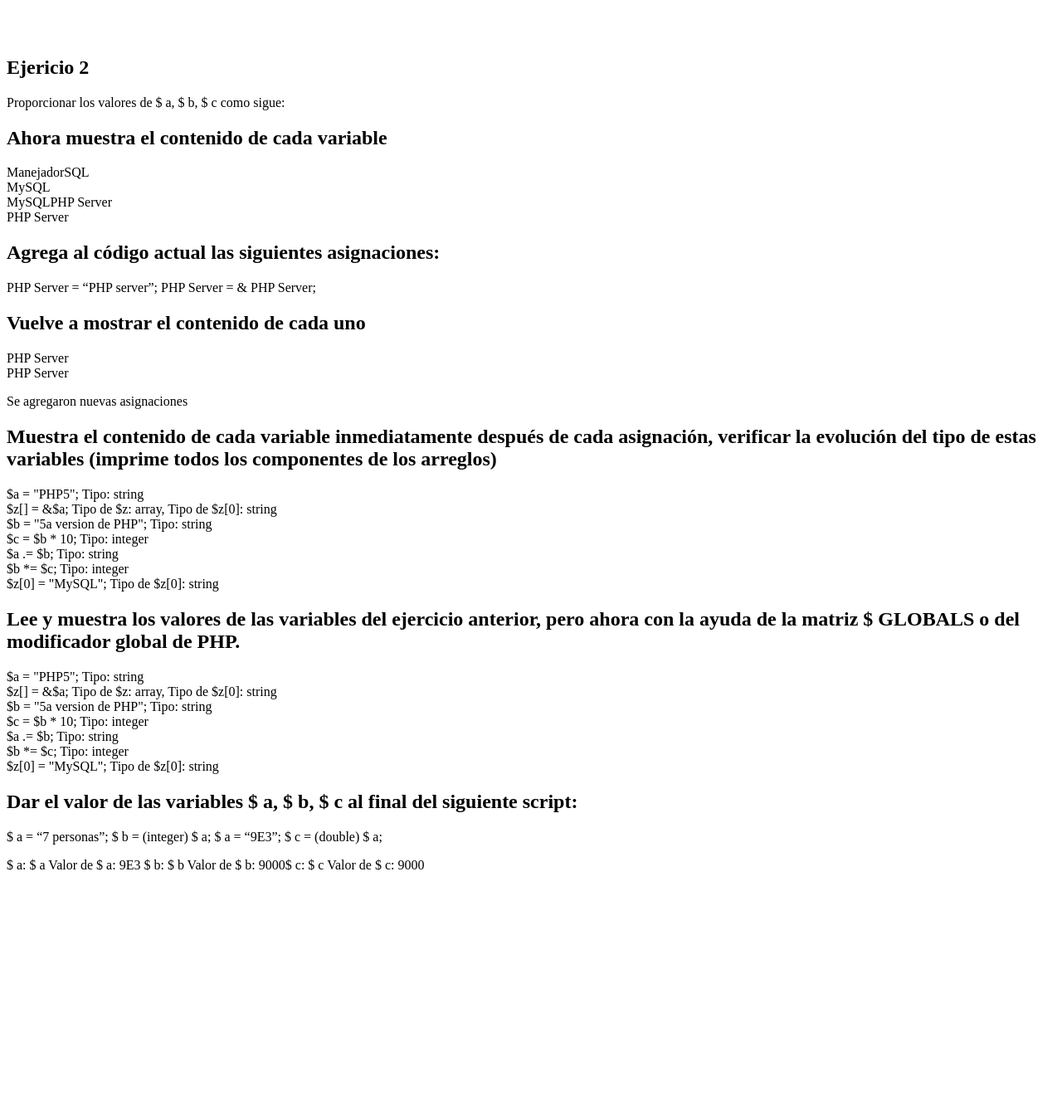
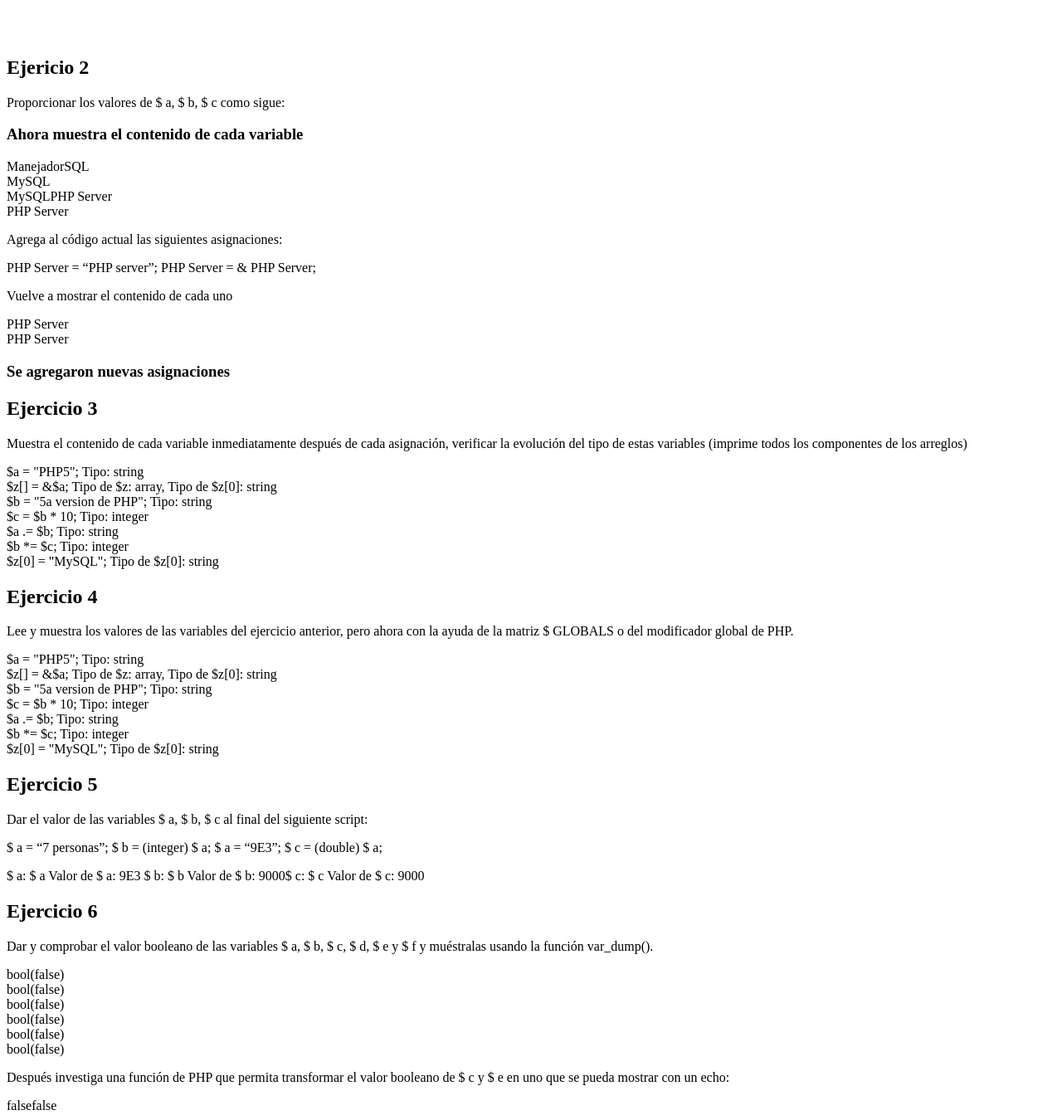
Before and after one commit to Valeriagarzon/tecweb, a PHP site: page / in a window 1280 px wide. Shown: the part 229-1579 px from the top of the page at 83% size. Before the commit the page ends 1278 px from the top, so only its background shows below. Run offline with PHP 8.4, Linux system fonts and the light colour scheme.

Commit message:
Ejercico 6 Cargado

```diff
--- a/practicas/p03/index.php
+++ b/practicas/p03/index.php
@@ -37,7 +37,7 @@
         $a = "PHP server";
         $b = &$a;
 
-        echo "<h2> Ahora muestra el contenido de cada variable </h2>";
+        echo "<h3> Ahora muestra el contenido de cada variable </h3>";
 
         echo ($a = "ManejadorSQL"); echo "<br>";
         echo ($b = "MySQL"); echo "<br>";
@@ -45,7 +45,7 @@
         echo ($a = "PHP Server"); echo "<br>";
         echo ($b); echo "<br>";
 
-        echo "<h2>Agrega al código actual las siguientes asignaciones: </h2>";
+        echo "<p>Agrega al código actual las siguientes asignaciones: </p>";
         echo "
         <p>
         $a = “PHP server”;
@@ -53,16 +53,17 @@
         $a;
         </p>";
 
-        echo "<h2>Vuelve a mostrar el contenido de cada uno </h2>";
+        echo "<p>Vuelve a mostrar el contenido de cada uno </p>";
         echo ($a = "PHP Server"); echo "<br>";
         echo ($b); echo "<br>";
-        echo "<p>Se agregaron nuevas asignaciones</p>";
+        echo "<h3>Se agregaron nuevas asignaciones</h3>";
 
-        echo "<h2>
+       echo "<h2> Ejercicio 3 </h2>";
+        echo "<p>
          Muestra el contenido de cada variable inmediatamente
          después de cada asignación, verificar la evolución del tipo de estas variables
          (imprime todos los componentes de los arreglos)
-            </h2>";
+            </p>";
 
             $a = "PHP5";
             echo "\$a = \"$a\"; Tipo: " . gettype($a) . "\n"; echo "<br>";
@@ -79,10 +80,11 @@
             $z[0] = "MySQL";
             echo "\$z[0] = \"MySQL\"; Tipo de \$z[0]: " . gettype($z[0]) . "\n";  echo "<br>";
 
-            echo "<h2>
+            echo "<h2> Ejercicio 4 </h2>";
+            echo "<p>
             Lee y muestra los valores de las variables del ejercicio anterior, pero ahora con la ayuda de
              la matriz $ GLOBALS o del modificador global de PHP.
-               </h2>";
+               <p>";
 
                $a = "PHP5"; $GLOBALS['a'] = $a;
             echo "\$a = \"$a\"; Tipo: " . gettype($a) . "\n"; echo "<br>";
@@ -99,9 +101,10 @@
             $z[0] = "MySQL"; $GLOBALS['z'] = $z;
             echo "\$z[0] = \"MySQL\"; Tipo de \$z[0]: " . gettype($z[0]) . "\n"; echo "<br>";
 
-            echo "<h2>
+            echo "<h2> Ejercicio 5 </h2>";
+            echo "<p>
             Dar el valor de las variables $ a, $ b, $ c al final del siguiente script:
-            </h2>";
+            </p>";
             echo "<p>
             $ a = “7 personas”;
             $ b = (integer) $ a;
@@ -118,6 +121,31 @@
             echo "\$ b: $ b\n"; echo " Valor de $ b: 9000";
             echo "\$ c: $ c\n"; echo " Valor de $ c: 9000 ";
 
+           echo "<h2> Ejercicio 6 </h2>";
+            echo "<p>
+            Dar y comprobar el valor booleano de las variables $ a, $ b, $ c, $ d, $ e y $ f
+            y muéstralas  usando la función var_dump(<datos>).
+            </p>";
+            $a = "0";
+            $b = "TRUE";
+            $c = FALSE;
+            $d = ($a OR $b);
+            $e = ($a AND $c);
+            $f = ($a XOR $b);
+            var_dump($a); echo "<br>";
+            var_dump($b); echo "<br>";
+            var_dump($c); echo "<br>";
+            var_dump($d); echo "<br>";
+            var_dump($e); echo "<br>";
+            var_dump($f); echo "<br>";
+
+           echo " <p>
+           Después investiga una función de PHP que permita transformar el valor booleano de
+            $ c y $ e  en uno que se pueda mostrar con un echo:
+                </p>";
+                echo var_export($c, true); "<br>";
+                echo var_export($e, true); "<br>";
+
 
     ?>
 
```
